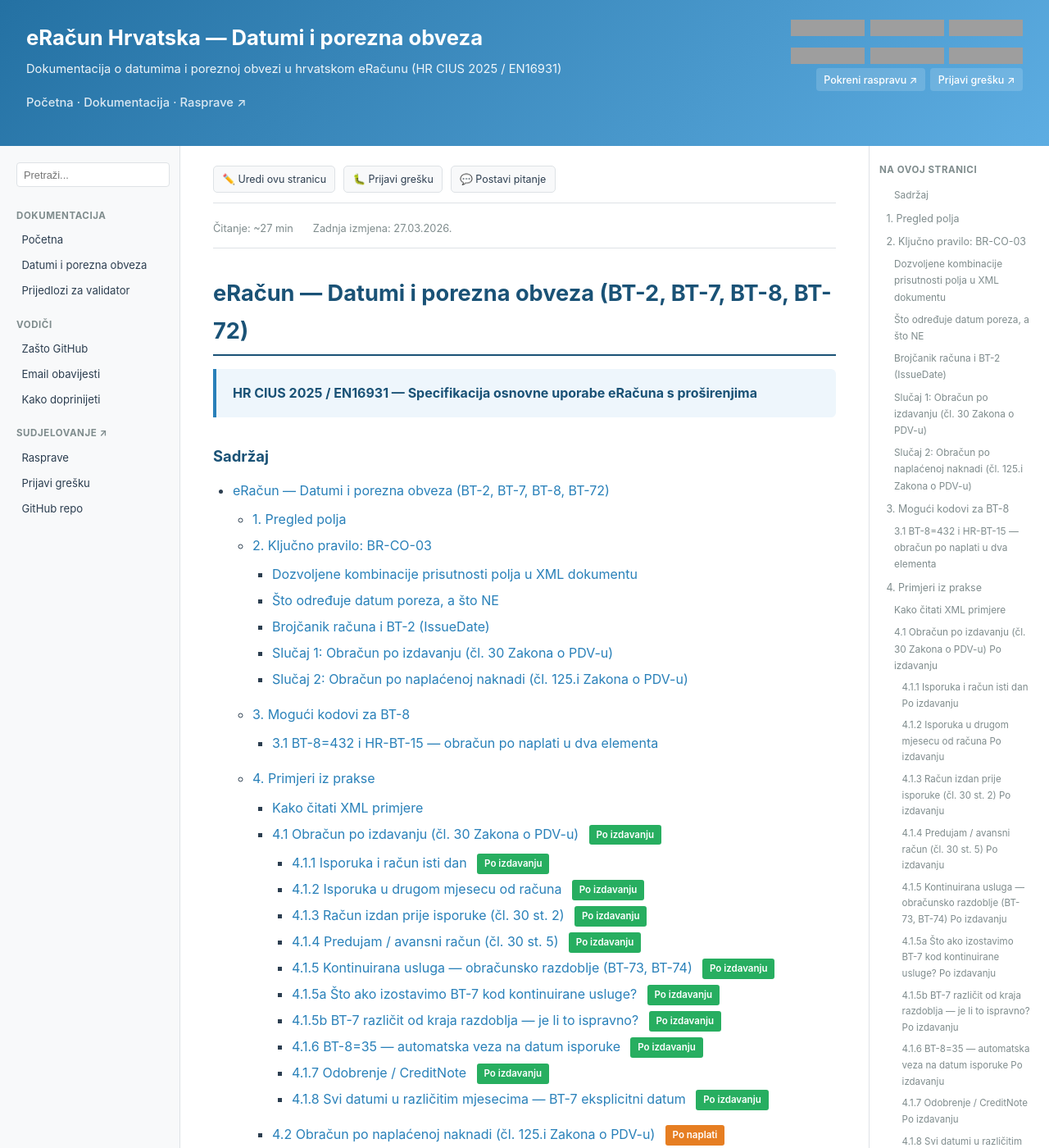
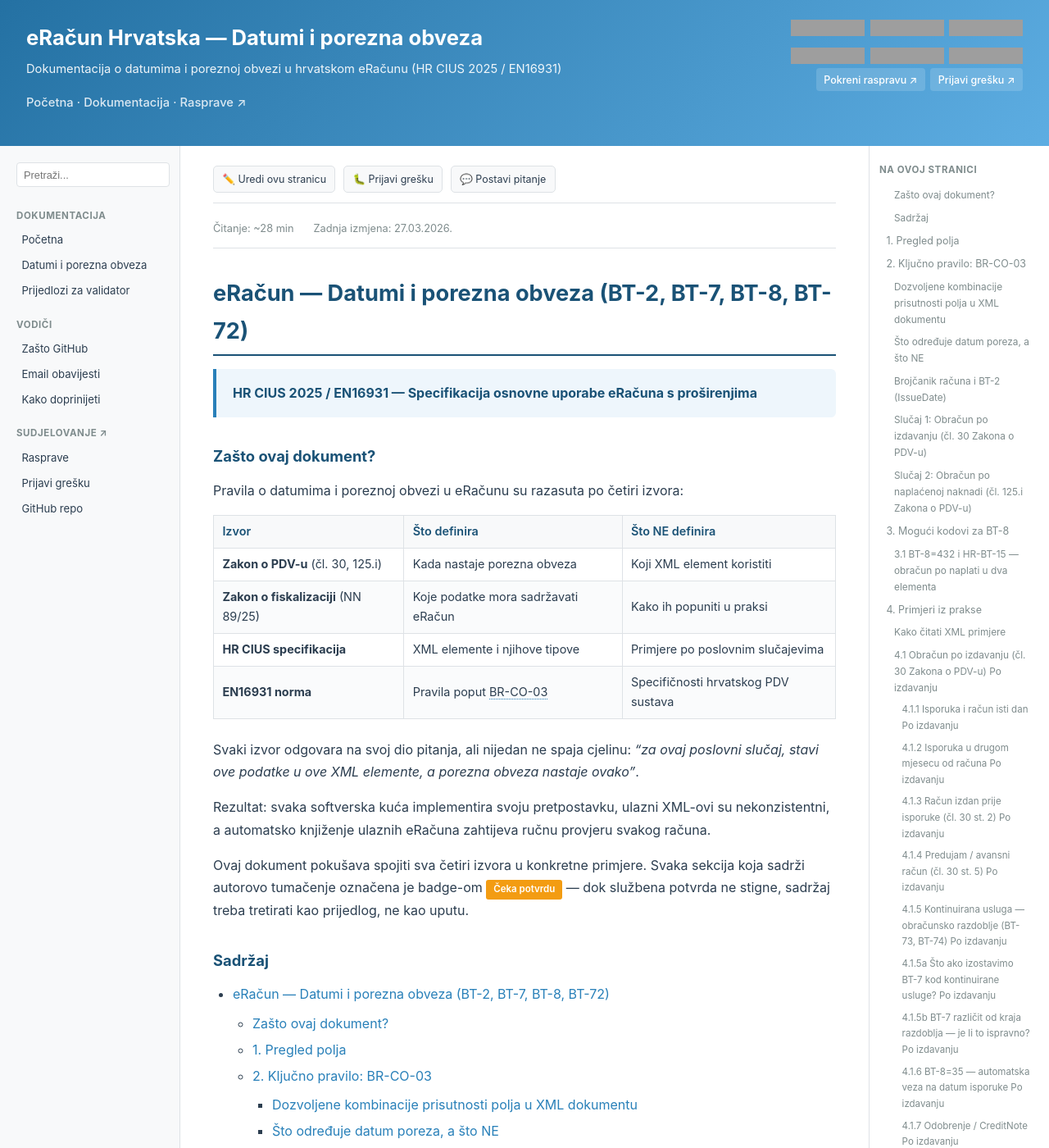
Before and after one commit to dageci/eracun-fiskalizacija-datumi, a Jekyll site: the page built from docs/eracun-datumi-poreza-workflow.md, in a window 1280 px wide and 1400 px high. Shown: the whole window at 82% size. Built offline with Jekyll 4.4.1, drawn with Linux system fonts in a browser that asks for light colours; grey boxes are pictures that could not be loaded.

Commit message:
dodan uvod "Zašto ovaj dokument?" s tablicom četiri izvora
Objašnjava zašto dokument postoji — pravila su razasuta po Zakonu
o PDV-u, Zakonu o fiskalizaciji, HR CIUS specifikaciji i EN16931
normi, a nijedan ne spaja cjelinu za konkretne poslovne slučajeve.

Co-Authored-By: Claude <noreply@anthropic.com>

```diff
--- a/docs/eracun-datumi-poreza-workflow.md
+++ b/docs/eracun-datumi-poreza-workflow.md
@@ -7,6 +7,23 @@ has_toc: true
 # eRačun — Datumi i porezna obveza (BT-2, BT-7, BT-8, BT-72)
 
 > **HR CIUS 2025 / EN16931 — Specifikacija osnovne uporabe eRačuna s proširenjima**
+
+### Zašto ovaj dokument?
+
+Pravila o datumima i poreznoj obvezi u eRačunu su razasuta po četiri izvora:
+
+| Izvor | Što definira | Što NE definira |
+|-------|-------------|-----------------|
+| **Zakon o PDV-u** (čl. 30, 125.i) | Kada nastaje porezna obveza | Koji XML element koristiti |
+| **Zakon o fiskalizaciji** (NN 89/25) | Koje podatke mora sadržavati eRačun | Kako ih popuniti u praksi |
+| **HR CIUS specifikacija** | XML elemente i njihove tipove | Primjere po poslovnim slučajevima |
+| **EN16931 norma** | Pravila poput BR-CO-03 | Specifičnosti hrvatskog PDV sustava |
+
+Svaki izvor odgovara na svoj dio pitanja, ali nijedan ne spaja cjelinu: *"za ovaj poslovni slučaj, stavi ove podatke u ove XML elemente, a porezna obveza nastaje ovako"*.
+
+Rezultat: svaka softverska kuća implementira svoju pretpostavku, ulazni XML-ovi su nekonzistentni, a automatsko knjiženje ulaznih eRačuna zahtijeva ručnu provjeru svakog računa.
+
+Ovaj dokument pokušava spojiti sva četiri izvora u konkretne primjere. Svaka sekcija koja sadrži autorovo tumačenje označena je badge-om <span style="display:inline-block;background:#f39c12;color:white;font-size:0.72rem;font-weight:600;padding:0.15rem 0.55rem;border-radius:3px;">Čeka potvrdu</span> — dok službena potvrda ne stigne, sadržaj treba tretirati kao prijedlog, ne kao uputu.
 
 ### Sadržaj
 {: .no_toc }
```
Also changed, not shown: eracun-datumi-poreza-workflow.md (+17 -0 lines).
